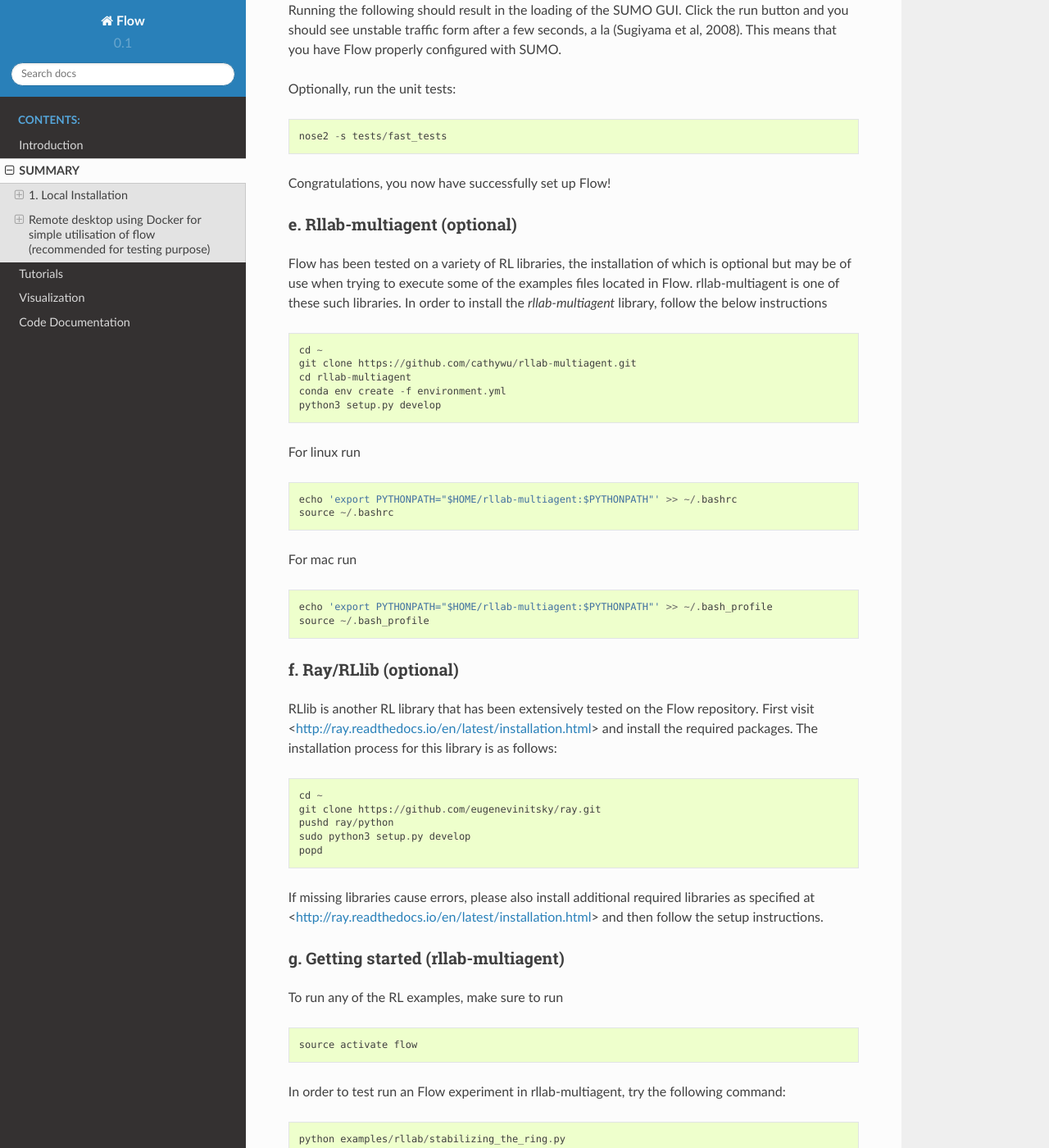
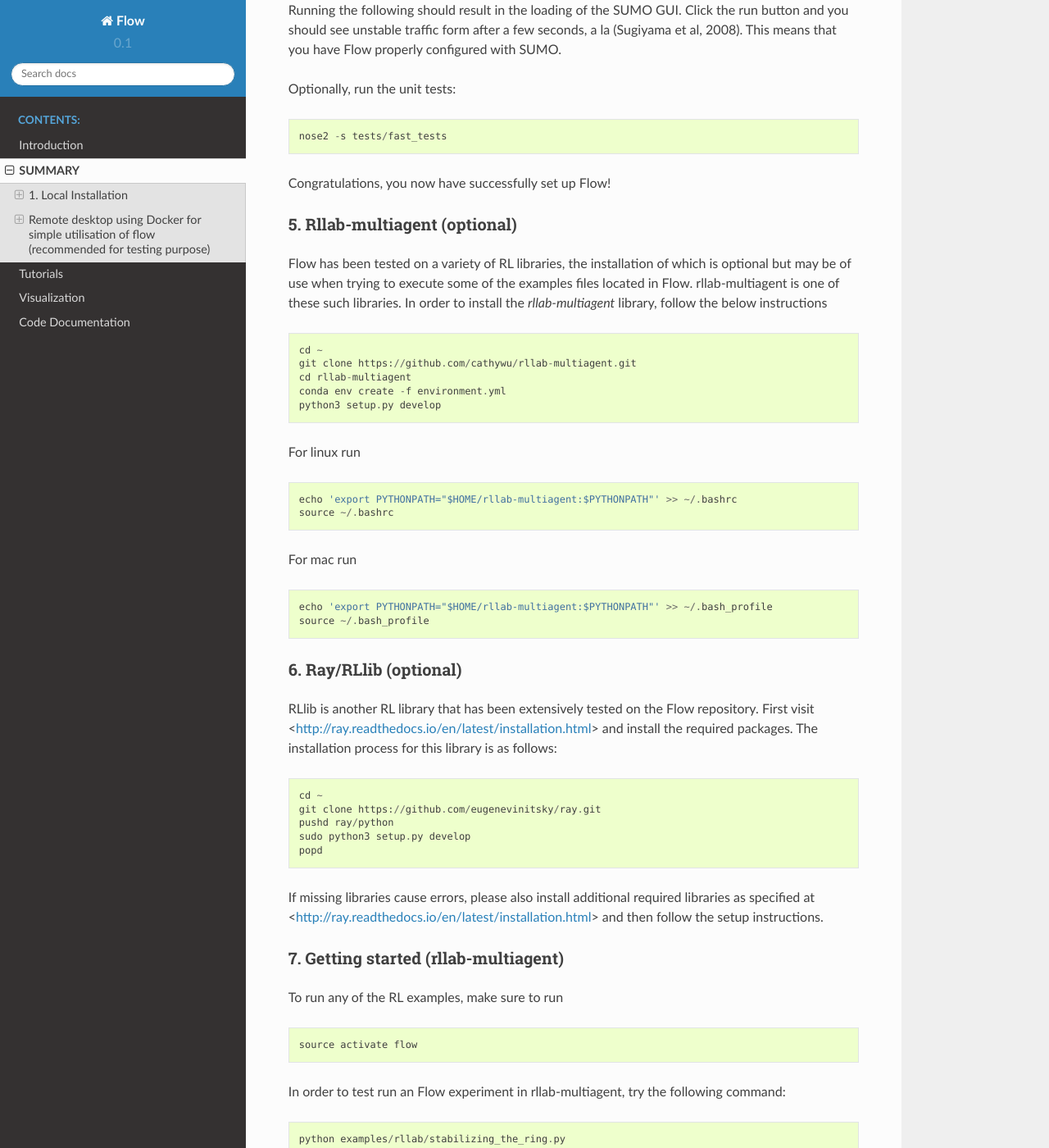
Before and after one commit to flow-project/flow, a Sphinx documentation site: the page built from docs/source/flow_setup.rst, in a window 1280 px wide and 1400 px high, scrolled down 2909 px. Shown: the whole window at 82% size. Built offline with Sphinx 7.4.7 and the Read the Docs theme 2.0.0, drawn with Linux system fonts in a browser that asks for light colours; formulas are drawn with MathJax 3; some of the changed text lies outside the part shown.

Commit message:
Update flow_setup.rst

```diff
--- a/docs/source/flow_setup.rst
+++ b/docs/source/flow_setup.rst
@@ -3,15 +3,15 @@
 
 
 1 - Local Installation
-    a. Dependencies
-    b. Sumo
-    c. Flow
-    d. Testing the Installation
-    e. Rllab-multiagent (optional)
-    f. Ray/RLlib (optional)
-    g. Getting started (rllab-multiagent)
-    h. Getting started (Ray/RLlib)
-    i. Custom configuration
+    A. Dependencies
+    B. Sumo
+    C. Flow
+    D. Testing the Installation
+    E. Rllab-multiagent (optional)
+    F. Ray/RLlib (optional)
+    G. Getting started (rllab-multiagent)
+    H. Getting started (Ray/RLlib)
+    I. Custom configuration
 
 2- Remote desktop using Docker (recommended for testing purpose)
     a. Installation
@@ -153,7 +153,7 @@
 Congratulations, you now have successfully set up Flow!
 
 
-e. Rllab-multiagent (optional)
+5. Rllab-multiagent (optional)
 ===========================
 Flow has been tested on a variety of RL libraries, the installation of which is
 optional but may be of use when trying to execute some of the examples files
@@ -177,7 +177,7 @@
     echo 'export PYTHONPATH="$HOME/rllab-multiagent:$PYTHONPATH"' >> ~/.bash_profile
     source ~/.bash_profile
 
-f. Ray/RLlib (optional)
+6. Ray/RLlib (optional)
 ====================
 RLlib is another RL library that has been extensively tested on the Flow
 repository.
@@ -197,7 +197,7 @@
 <http://ray.readthedocs.io/en/latest/installation.html> and
 then follow the setup instructions.
 
-g. Getting started (rllab-multiagent)
+7. Getting started (rllab-multiagent)
 ==================================
 
 To run any of the RL examples, make sure to run
```
Also changed, not shown: other parts of docs/source/flow_setup.rst (+8 -8 lines).
